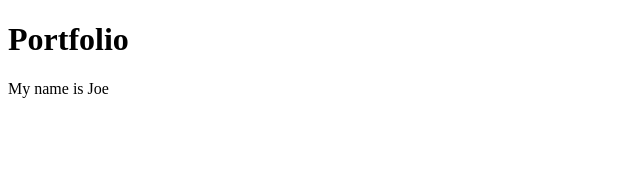
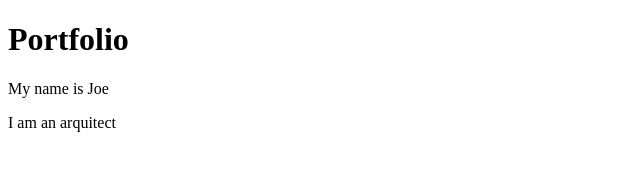
Before and after one commit to RitaSalvador-tech/ritasalvador.github.io, a plain HTML site: page index.html in a window 1280 px wide. Shown: the whole page, without its empty margins (0-640 px from the left). Drawn offline with Linux system fonts and the light colour scheme.

Commit message:
Add introduction paragraph to index.html

```diff
--- a/index.html
+++ b/index.html
@@ -9,5 +9,6 @@
 
     <H1>Portfolio</H1>
     <p>My name is Joe</p>
+    <p> I am an arquitect</p>
 </body>
 </html>
```
